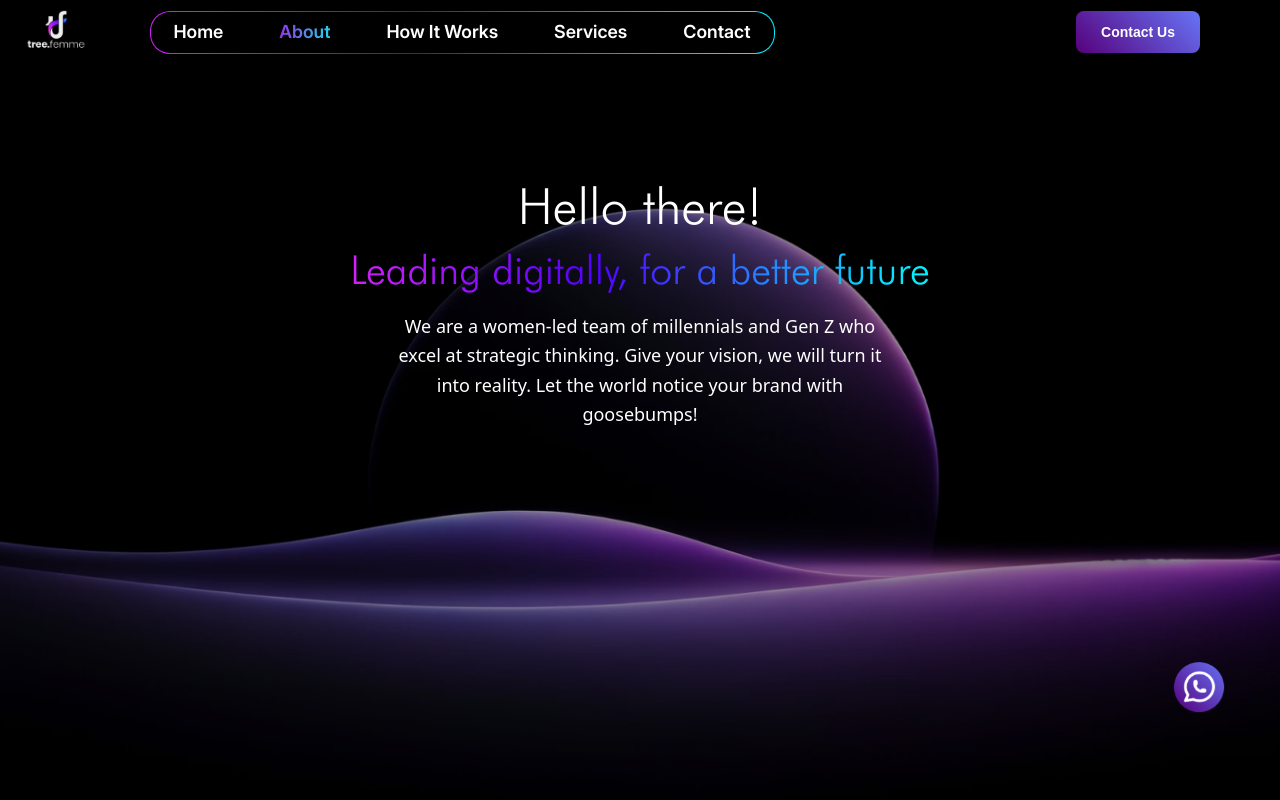
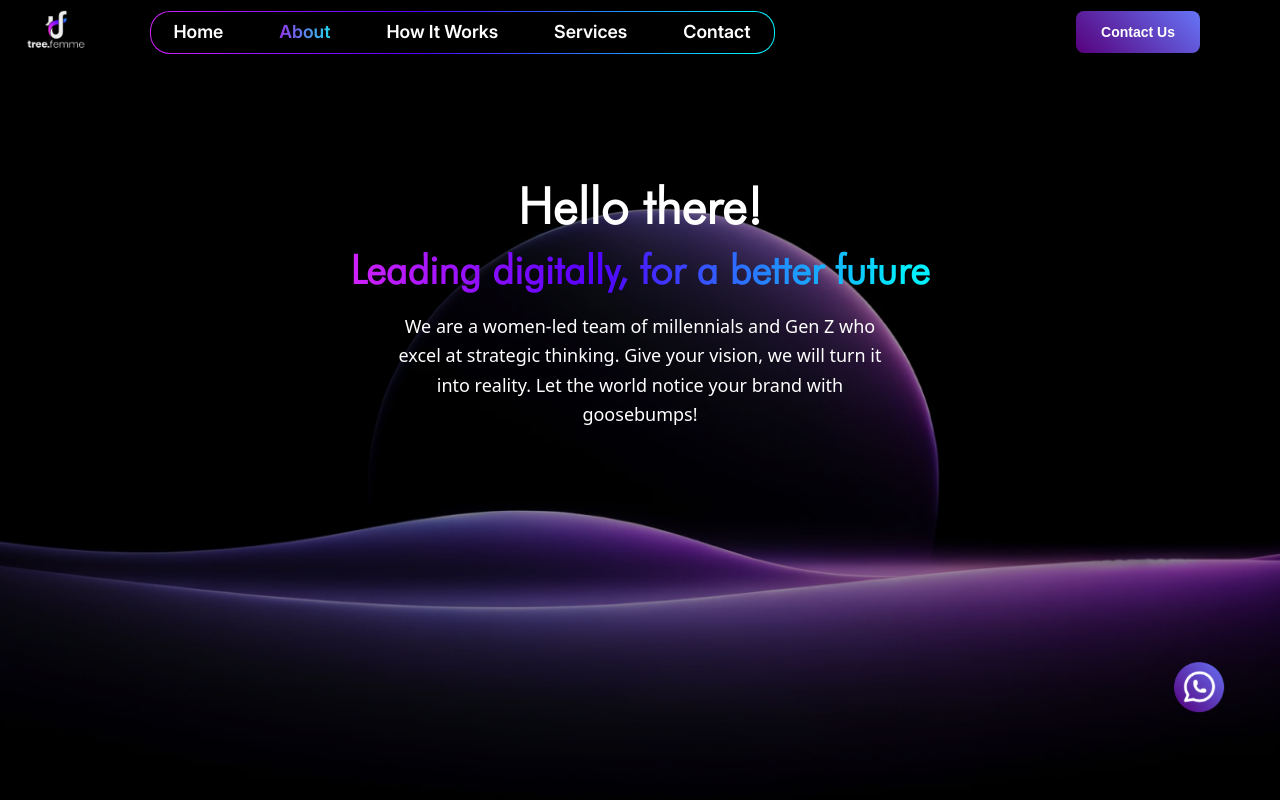
Before and after one commit to TREE-DIGITAL-MARKETING/tree.femme-website, a React (Vite) app: page /about in a window 1280 px wide. Shown: the top 800 px of the page. Built offline with nearby package versions, Linux system fonts and the light colour scheme.

Commit message:
increase font weight of about heading

```diff
--- a/src/components/About/index.jsx
+++ b/src/components/About/index.jsx
@@ -30,11 +30,11 @@ const About = () => {
     </div>
 
     {/* Heading */}
-    <h1 className="text-[30px] sm:text-[40px] md:text-[50px] font-[500] text-white font-futuraLight mt-16 leading-[40px] sm:leading-[50px] md:leading-[60px]">
+    <h1 className="text-[30px] sm:text-[40px] md:text-[50px] font-[700] sm:font-[700] text-white font-futuraLight mt-16 leading-[40px] sm:leading-[50px] md:leading-[60px]">
       Hello there!
       <br />
       <span
-        className="bg-clip-text text-transparent text-[24px] sm:text-[30px] md:text-[40px] font-futuraLight leading-[28px] sm:leading-[40px]"
+        className="bg-clip-text text-transparent sm:font-[700] text-[24px] sm:text-[30px] md:text-[40px] font-futuraLight leading-[28px] sm:leading-[40px]"
         style={{
           backgroundImage:
             'linear-gradient(267.03deg, #00F0FF 4.01%, #5200FF 57.55%, #FF2DF7 114.97%)',
```
